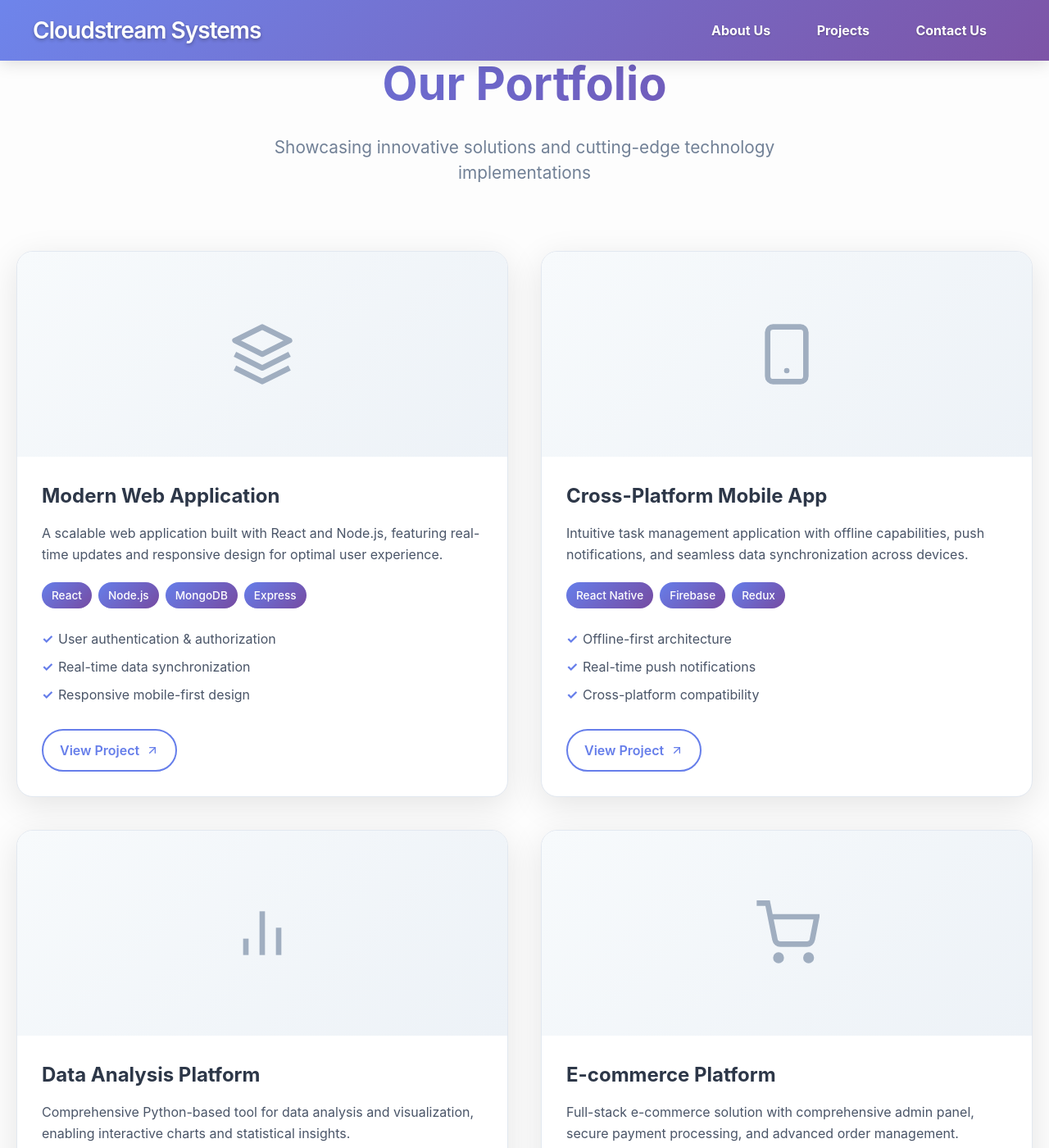
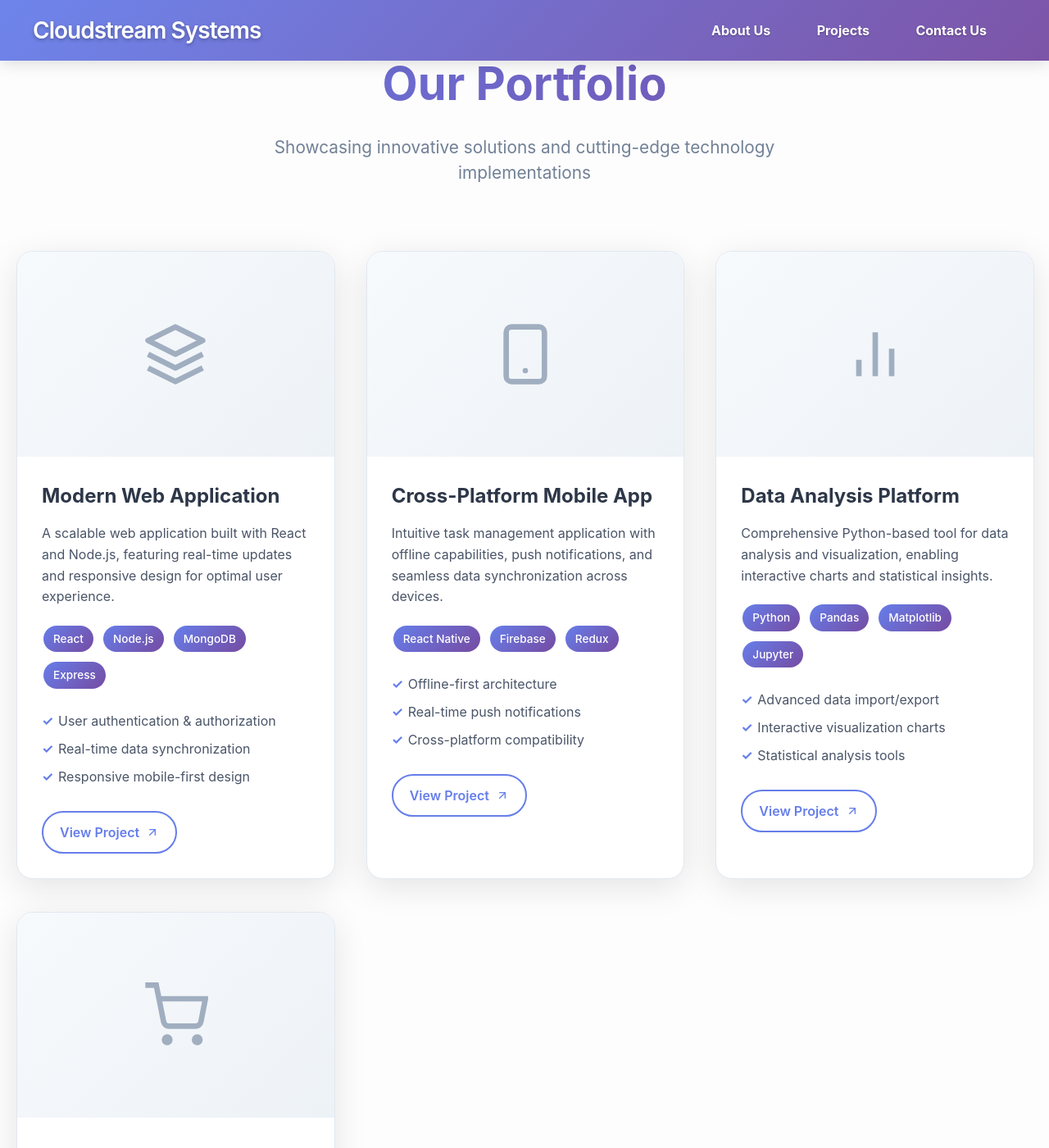
Before and after one commit to cloudstreamsystems/cloudstreamsystems.github.io, a Jekyll site: the page built from projects.md, in a window 1280 px wide and 1400 px high. Shown: the whole window at 82% size. Built offline with Jekyll 4.4.1, drawn with Linux system fonts in a browser that asks for light colours.

Commit message:
Fix GitHub Pages CSS compatibility for projects page
- Added vendor prefixes for all CSS properties (webkit, moz, o)
- Enhanced grid layout with fallback support for older browsers
- Added !important declarations for critical styling
- Fixed gradient backgrounds with cross-browser compatibility
- Improved flexbox support with vendor prefixes
- Added fallback colors for gradient text
- Enhanced box-shadow and transition compatibility
- Ensured proper display properties for all elements

```diff
--- a/assets/main.css
+++ b/assets/main.css
@@ -625,11 +625,13 @@ body:not(.home) .site-header.scrolled {
   }
 }
 
-/* Projects Page Styles */
+/* Projects Page Styles - Enhanced for GitHub Pages */
 .projects-page {
   max-width: 1400px;
   margin: 0 auto;
   padding: 60px 20px;
+  width: 100%;
+  box-sizing: border-box;
 }
 
 .projects-header {
@@ -640,11 +642,15 @@ body:not(.home) .site-header.scrolled {
 .projects-header h1 {
   font-size: 3.5rem;
   font-weight: 700;
+  background: -webkit-linear-gradient(135deg, #667eea 0%, #764ba2 100%);
+  background: -moz-linear-gradient(135deg, #667eea 0%, #764ba2 100%);
+  background: -o-linear-gradient(135deg, #667eea 0%, #764ba2 100%);
   background: linear-gradient(135deg, #667eea 0%, #764ba2 100%);
   -webkit-background-clip: text;
   -webkit-text-fill-color: transparent;
   background-clip: text;
   margin-bottom: 20px;
+  color: #667eea;
 }
 
 .projects-header p {
@@ -655,23 +661,41 @@ body:not(.home) .site-header.scrolled {
 }
 
 .projects-grid {
+  display: -ms-grid;
   display: grid;
-  grid-template-columns: repeat(auto-fit, minmax(400px, 1fr));
+  -ms-grid-columns: 1fr 40px 1fr;
+  grid-template-columns: repeat(auto-fit, minmax(350px, 1fr));
   gap: 40px;
   margin-bottom: 80px;
+  width: 100%;
 }
 
 .project-card {
-  background: #ffffff;
+  background: #ffffff !important;
   border-radius: 20px;
   overflow: hidden;
+  -webkit-box-shadow: 0 10px 40px rgba(0, 0, 0, 0.1);
+  -moz-box-shadow: 0 10px 40px rgba(0, 0, 0, 0.1);
   box-shadow: 0 10px 40px rgba(0, 0, 0, 0.1);
+  -webkit-transition: all 0.4s ease;
+  -moz-transition: all 0.4s ease;
+  -o-transition: all 0.4s ease;
   transition: all 0.4s ease;
   border: 1px solid #e2e8f0;
+  display: block;
+  width: 100%;
+  max-width: 500px;
+  margin: 0 auto;
 }
 
 .project-card:hover {
+  -webkit-transform: translateY(-10px);
+  -moz-transform: translateY(-10px);
+  -ms-transform: translateY(-10px);
+  -o-transform: translateY(-10px);
   transform: translateY(-10px);
+  -webkit-box-shadow: 0 20px 60px rgba(102, 126, 234, 0.15);
+  -moz-box-shadow: 0 20px 60px rgba(102, 126, 234, 0.15);
   box-shadow: 0 20px 60px rgba(102, 126, 234, 0.15);
 }
 
@@ -703,11 +727,26 @@ body:not(.home) .site-header.scrolled {
   left: 0;
   right: 0;
   bottom: 0;
+  background: -webkit-linear-gradient(135deg, rgba(102, 126, 234, 0.9) 0%, rgba(118, 75, 162, 0.9) 100%);
+  background: -moz-linear-gradient(135deg, rgba(102, 126, 234, 0.9) 0%, rgba(118, 75, 162, 0.9) 100%);
+  background: -o-linear-gradient(135deg, rgba(102, 126, 234, 0.9) 0%, rgba(118, 75, 162, 0.9) 100%);
   background: linear-gradient(135deg, rgba(102, 126, 234, 0.9) 0%, rgba(118, 75, 162, 0.9) 100%);
+  display: -webkit-flex;
+  display: -moz-flex;
+  display: -ms-flexbox;
   display: flex;
+  -webkit-align-items: center;
+  -moz-align-items: center;
+  -ms-flex-align: center;
   align-items: center;
+  -webkit-justify-content: center;
+  -moz-justify-content: center;
+  -ms-flex-pack: center;
   justify-content: center;
   opacity: 0;
+  -webkit-transition: all 0.3s ease;
+  -moz-transition: all 0.3s ease;
+  -o-transition: all 0.3s ease;
   transition: all 0.3s ease;
 }
 
@@ -748,12 +787,17 @@ body:not(.home) .site-header.scrolled {
 }
 
 .tech-tag {
+  background: -webkit-linear-gradient(135deg, #667eea 0%, #764ba2 100%);
+  background: -moz-linear-gradient(135deg, #667eea 0%, #764ba2 100%);
+  background: -o-linear-gradient(135deg, #667eea 0%, #764ba2 100%);
   background: linear-gradient(135deg, #667eea 0%, #764ba2 100%);
-  color: white;
+  color: white !important;
   padding: 6px 12px;
   border-radius: 20px;
   font-size: 0.85rem;
   font-weight: 500;
+  display: inline-block;
+  margin: 2px;
 }
 
 .project-features {
@@ -814,9 +858,14 @@ body:not(.home) .site-header.scrolled {
 .projects-footer {
   text-align: center;
   padding: 60px 20px;
+  background: -webkit-linear-gradient(135deg, #f7fafc 0%, #edf2f7 100%);
+  background: -moz-linear-gradient(135deg, #f7fafc 0%, #edf2f7 100%);
+  background: -o-linear-gradient(135deg, #f7fafc 0%, #edf2f7 100%);
   background: linear-gradient(135deg, #f7fafc 0%, #edf2f7 100%);
   border-radius: 20px;
   margin-top: 40px;
+  width: 100%;
+  box-sizing: border-box;
 }
 
 .cta-section h2 {
@@ -837,14 +886,22 @@ body:not(.home) .site-header.scrolled {
 
 .cta-button {
   display: inline-block;
+  background: -webkit-linear-gradient(135deg, #667eea 0%, #764ba2 100%);
+  background: -moz-linear-gradient(135deg, #667eea 0%, #764ba2 100%);
+  background: -o-linear-gradient(135deg, #667eea 0%, #764ba2 100%);
   background: linear-gradient(135deg, #667eea 0%, #764ba2 100%);
-  color: white;
+  color: white !important;
   padding: 15px 40px;
   border-radius: 50px;
   text-decoration: none;
   font-weight: 600;
   font-size: 1.1rem;
+  -webkit-transition: all 0.3s ease;
+  -moz-transition: all 0.3s ease;
+  -o-transition: all 0.3s ease;
   transition: all 0.3s ease;
+  -webkit-box-shadow: 0 4px 20px rgba(102, 126, 234, 0.3);
+  -moz-box-shadow: 0 4px 20px rgba(102, 126, 234, 0.3);
   box-shadow: 0 4px 20px rgba(102, 126, 234, 0.3);
 }
 
```
Also changed, not shown: 2 other files.
